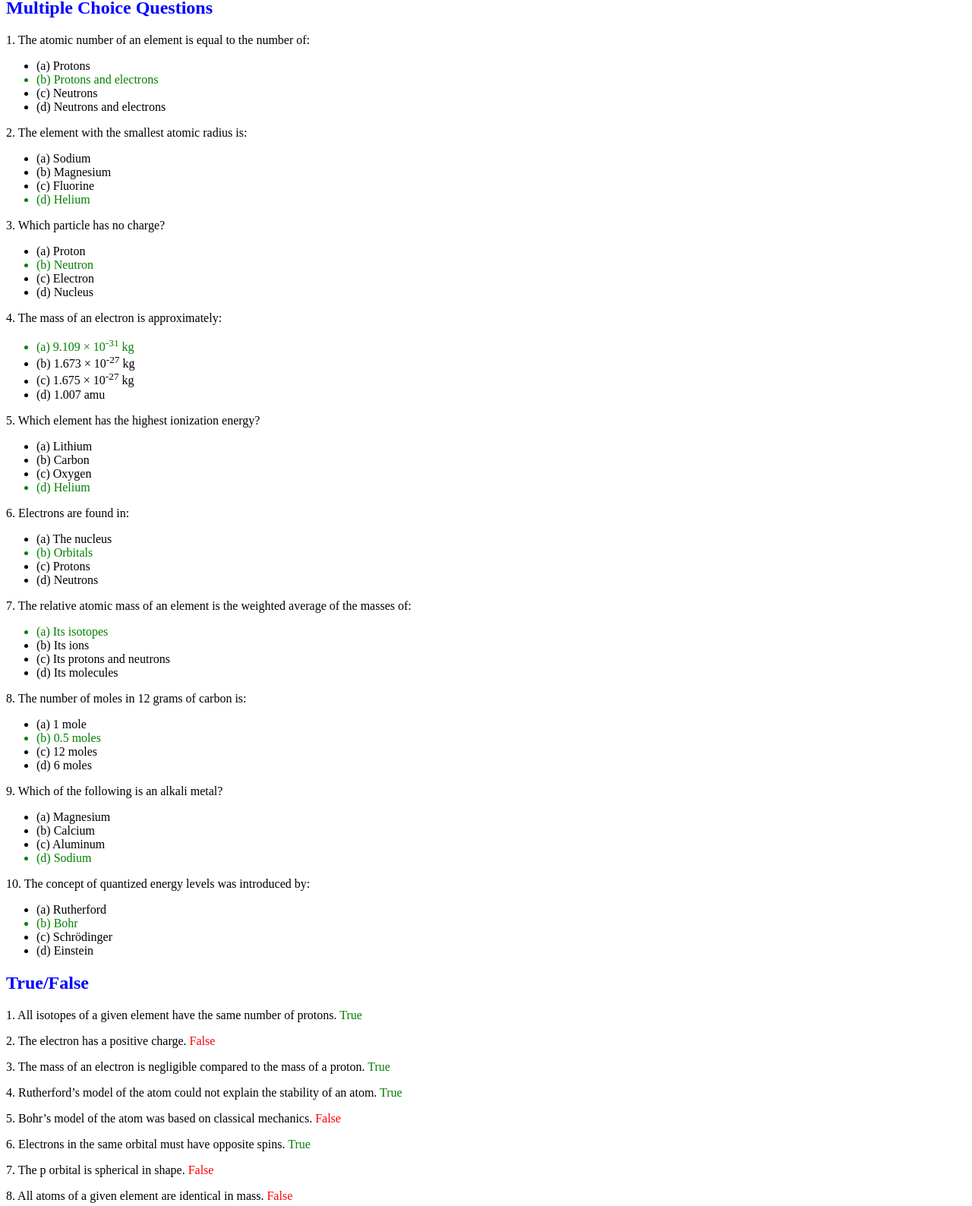
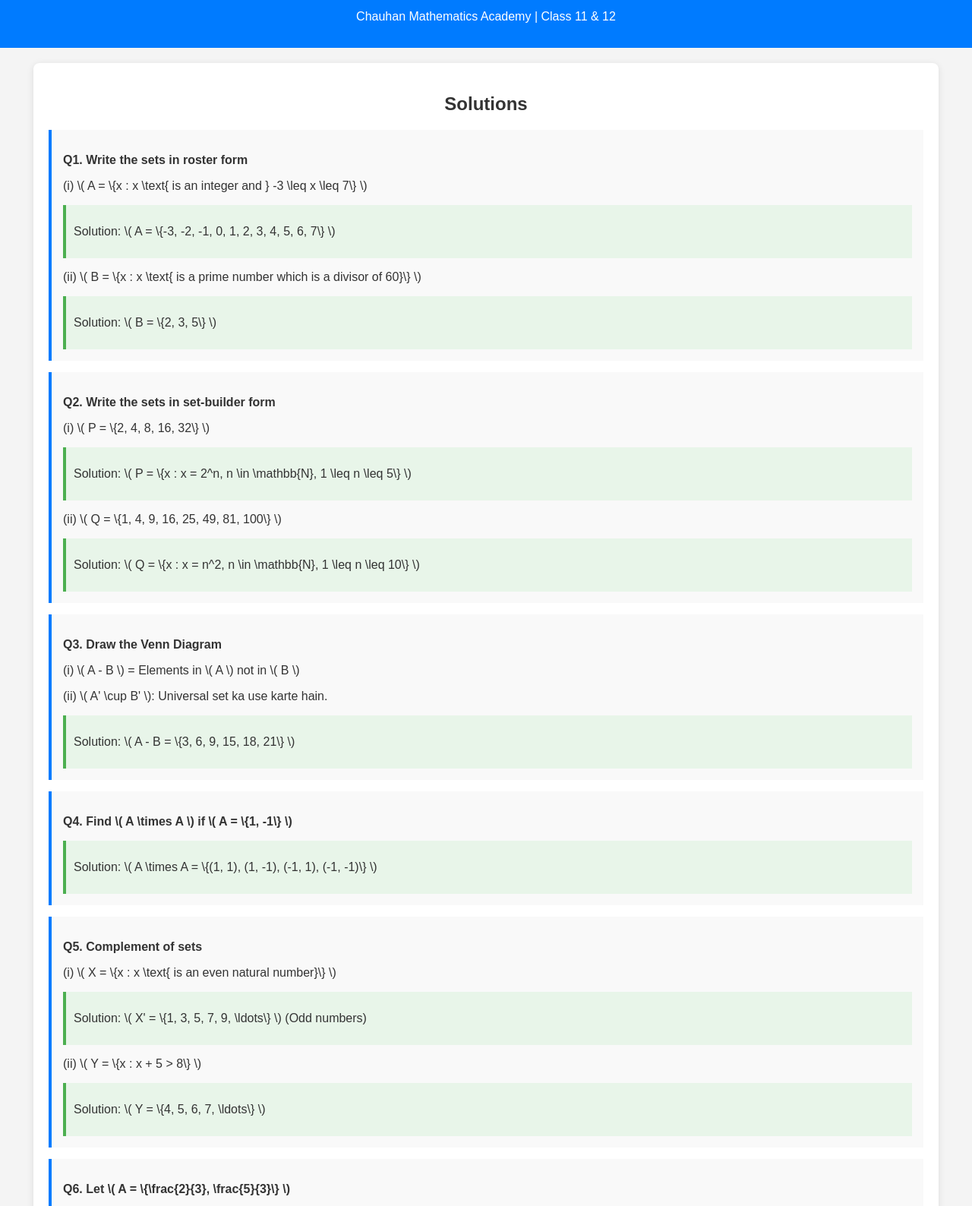
Before and after one commit to ghosthets/zerostudy, a plain HTML site: page eq1.html in a window 1280 px wide. Shown: the part 83-1671 px from the top of the page at 76% size. Drawn offline with Linux system fonts and the light colour scheme.

Commit message:
Update eq1.html

```diff
--- a/eq1.html
+++ b/eq1.html
@@ -3,319 +3,128 @@
 <head>
     <meta charset="UTF-8">
     <meta name="viewport" content="width=device-width, initial-scale=1.0">
-    <title>Chemistry MCQs</title>
+    <title>Question Paper Solutions</title>
     <style>
-        /* Full-screen Notification styling */
-        .notification {
-            position: fixed;
-            top: 0;
-            left: 0;
-            width: 100%;
-            height: 100%;
-            background-color: rgba(255, 204, 0, 0.9); /* Semi-transparent yellow */
-            color: black;
-            font-size: 30px;
+        body {
+            font-family: 'Arial', sans-serif;
+            margin: 0;
+            padding: 0;
+            background-color: #f4f4f4;
+            color: #333;
+        }
+        header {
+            background-color: #007BFF;
+            color: white;
             text-align: center;
-            display: flex;
-            justify-content: center;
-            align-items: center;
-            z-index: 1000;
-            animation: fadeInOut 5s ease-in-out;
-            display: none;
+            padding: 1rem 0;
         }
-
-        @keyframes fadeInOut {
-            0% { opacity: 0; }
-            10% { opacity: 1; }
-            90% { opacity: 1; }
-            100% { opacity: 0; }
+        .container {
+            width: 90%;
+            margin: auto;
+            max-width: 1200px;
+            background: white;
+            padding: 20px;
+            box-shadow: 0 2px 10px rgba(0, 0, 0, 0.1);
+            margin-top: 20px;
+            border-radius: 8px;
         }
-
-        /* Button to trigger notification (optional) */
-        #notify-btn {
-            display: block;
-            margin: 20px auto;
-            padding: 10px 20px;
-            background-color: #007bff;
-            color: white;
-            border: none;
-            border-radius: 5px;
-            cursor: pointer;
-            font-size: 18px;
+        h1, h2 {
+            text-align: center;
+            color: #333;
         }
-
-        #notify-btn:hover {
-            background-color: #0056b3;
+        .question {
+            margin: 15px 0;
+            padding: 15px;
+            border-left: 4px solid #007BFF;
+            background: #f9f9f9;
         }
-        .correct { color: green; }
-        .incorrect { color: red; }
-        h2 { color: blue; }
+        .solution {
+            margin-top: 10px;
+            padding: 10px;
+            background: #e8f5e9;
+            border-left: 4px solid #4CAF50;
+        }
+        code {
+            background: #eee;
+            padding: 2px 4px;
+            border-radius: 3px;
+        }
     </style>
 </head>
 <body>
-    <h1>Chemistry Class 11 MCQs</h1>
-     <!-- Add a button to trigger the notification -->
-
-    <!-- Notification Div -->
-    <div class="notification" id="notification">
-        Bappe Diya MERR Jatt DONT keerr baby Jutt Dont CAre, Bhaii kuch bta diye Exam me! God tuje Maths vale sir ki umr denge!
-    </div>
-
-    <!-- MCQs content from your previous HTML goes here -->
-
-    <!-- JavaScript to show notification -->
-    <script>
-        // Function to show the notification
-        function showNotification() {
-            var notification = document.getElementById("notification");
-            notification.style.display = "flex"; // Change to flex for centering
-            setTimeout(function() {
-                notification.style.display = "none";
-            }, 5000); // Notification will disappear after 5 seconds
-        }
-
-        // Show notification automatically when the page loads
-        window.onload = showNotification;
-    </script>
-
-
-    <!-- Multiple Choice Questions -->
-    <h2>Multiple Choice Questions</h2>
+    <header>
+        <h1>Question Paper Solutions</h1>
+        <p>Chauhan Mathematics Academy | Class 11 & 12</p>
+    </header>
+    <div class="container">
+        <h2>Solutions</h2>
 
         <div class="question">
-        <p>1. The atomic number of an element is equal to the number of:</p>
-        <ul>
-            <li>(a) Protons</li>
-            <li class="correct">(b) Protons and electrons</li>
-            <li>(c) Neutrons</li>
-            <li>(d) Neutrons and electrons</li>
-        </ul>
+            <p><b>Q1. Write the sets in roster form</b></p>
+            <p>(i) \( A = \{x : x \text{ is an integer and } -3 \leq x \leq 7\} \)</p>
+            <div class="solution">
+                <p>Solution: \( A = \{-3, -2, -1, 0, 1, 2, 3, 4, 5, 6, 7\} \)</p>
+            </div>
+            <p>(ii) \( B = \{x : x \text{ is a prime number which is a divisor of 60}\} \)</p>
+            <div class="solution">
+                <p>Solution: \( B = \{2, 3, 5\} \)</p>
+            </div>
         </div>
 
         <div class="question">
-        <p>2. The element with the smallest atomic radius is:</p>
-        <ul>
-            <li>(a) Sodium</li>
-            <li>(b) Magnesium</li>
-            <li>(c) Fluorine</li>
-            <li class="correct">(d) Helium</li>
-        </ul>
+            <p><b>Q2. Write the sets in set-builder form</b></p>
+            <p>(i) \( P = \{2, 4, 8, 16, 32\} \)</p>
+            <div class="solution">
+                <p>Solution: \( P = \{x : x = 2^n, n \in \mathbb{N}, 1 \leq n \leq 5\} \)</p>
+            </div>
+            <p>(ii) \( Q = \{1, 4, 9, 16, 25, 49, 81, 100\} \)</p>
+            <div class="solution">
+                <p>Solution: \( Q = \{x : x = n^2, n \in \mathbb{N}, 1 \leq n \leq 10\} \)</p>
+            </div>
         </div>
 
         <div class="question">
-        <p>3. Which particle has no charge?</p>
-        <ul>
-            <li>(a) Proton</li>
-            <li class="correct">(b) Neutron</li>
-            <li>(c) Electron</li>
-            <li>(d) Nucleus</li>
-        </ul>
+            <p><b>Q3. Draw the Venn Diagram</b></p>
+            <p>(i) \( A - B \) = Elements in \( A \) not in \( B \)</p>
+            <p>(ii) \( A' \cup B' \): Universal set ka use karte hain.</p>
+            <div class="solution">
+                <p>Solution: \( A - B = \{3, 6, 9, 15, 18, 21\} \)</p>
+            </div>
         </div>
 
         <div class="question">
-        <p>4. The mass of an electron is approximately:</p>
-        <ul>
-            <li class="correct">(a) 9.109 × 10<sup>-31</sup> kg</li>
-            <li>(b) 1.673 × 10<sup>-27</sup> kg</li>
-            <li>(c) 1.675 × 10<sup>-27</sup> kg</li>
-            <li>(d) 1.007 amu</li>
-        </ul>
+            <p><b>Q4. Find \( A \times A \) if \( A = \{1, -1\} \)</b></p>
+            <div class="solution">
+                <p>Solution: \( A \times A = \{(1, 1), (1, -1), (-1, 1), (-1, -1)\} \)</p>
+            </div>
         </div>
 
         <div class="question">
-        <p>5. Which element has the highest ionization energy?</p>
-        <ul>
-            <li>(a) Lithium</li>
-            <li>(b) Carbon</li>
-            <li>(c) Oxygen</li>
-            <li class="correct">(d) Helium</li>
-        </ul>
+            <p><b>Q5. Complement of sets</b></p>
+            <p>(i) \( X = \{x : x \text{ is an even natural number}\} \)</p>
+            <div class="solution">
+                <p>Solution: \( X' = \{1, 3, 5, 7, 9, \ldots\} \) (Odd numbers)</p>
+            </div>
+            <p>(ii) \( Y = \{x : x + 5 > 8\} \)</p>
+            <div class="solution">
+                <p>Solution: \( Y = \{4, 5, 6, 7, \ldots\} \)</p>
+            </div>
         </div>
 
         <div class="question">
-        <p>6. Electrons are found in:</p>
-        <ul>
-            <li>(a) The nucleus</li>
-            <li class="correct">(b) Orbitals</li>
-            <li>(c) Protons</li>
-            <li>(d) Neutrons</li>
-        </ul>
+            <p><b>Q6. Let \( A = \{\frac{2}{3}, \frac{5}{3}\} \)</b></p>
+            <div class="solution">
+                <p>Solution: \( x + y = \frac{4}{3} \), \( x - y = 0 \)</p>
+            </div>
         </div>
 
         <div class="question">
-        <p>7. The relative atomic mass of an element is the weighted average of the masses of:</p>
-        <ul>
-            <li class="correct">(a) Its isotopes</li>
-            <li>(b) Its ions</li>
-            <li>(c) Its protons and neutrons</li>
-            <li>(d) Its molecules</li>
-        </ul>
+            <p><b>Q7. Relation R on A</b></p>
+            <p>Set \( A = \{2, 3, 4, 6\} \)</p>
+            <div class="solution">
+                <p>Solution: \( R = \{(2, 2), (2, 4), (2, 6), (3, 3), (3, 6), (4, 4), (6, 6)\} \)</p>
             </div>
-
-    <div class="question">
-        <p>8. The number of moles in 12 grams of carbon is:</p>
-        <ul>
-            <li>(a) 1 mole</li>
-            <li class="correct">(b) 0.5 moles</li>
-            <li>(c) 12 moles</li>
-            <li>(d) 6 moles</li>
-        </ul>
         </div>
-
-    <div class="question">
-        <p>9. Which of the following is an alkali metal?</p>
-        <ul>
-            <li>(a) Magnesium</li>
-            <li>(b) Calcium</li>
-            <li>(c) Aluminum</li>
-            <li class="correct">(d) Sodium</li>
-        </ul>
-    </div>
-
-    <div class="question">
-        <p>10. The concept of quantized energy levels was introduced by:</p>
-        <ul>
-            <li>(a) Rutherford</li>
-            <li class="correct">(b) Bohr</li>
-            <li>(c) Schrödinger</li>
-            <li>(d) Einstein</li>
-        </ul>
-    </div>
-
-    <!-- True/False -->
-    <h2>True/False</h2>
-
-    <div class="question">
-        <p>1. All isotopes of a given element have the same number of protons. <span class="correct">True</span></p>
-    </div>
-
-    <div class="question">
-        <p>2. The electron has a positive charge. <span class="incorrect">False</span></p>
-    </div>
-
-    <div class="question">
-        <p>3. The mass of an electron is negligible compared to the mass of a proton. <span class="correct">True</span></p>
-    </div>
-
-    <div class="question">
-        <p>4. Rutherford’s model of the atom could not explain the stability of an atom. <span class="correct">True</span></p>
-    </div>
-
-    <div class="question">
-        <p>5. Bohr’s model of the atom was based on classical mechanics. <span class="incorrect">False</span></p>
-    </div>
-
-    <div class="question">
-        <p>6. Electrons in the same orbital must have opposite spins. <span class="correct">True</span></p>
-    </div>
-
-    <div class="question">
-        <p>7. The p orbital is spherical in shape. <span class="incorrect">False</span></p>
-    </div>
-
-    <div class="question">
-        <p>8. All atoms of a given element are identical in mass. <span class="incorrect">False</span></p>
-    </div>
-
-    <div class="question">
-        <p>9. An ion is an atom or molecule with a net electric charge. <span class="correct">True</span></p>
-    </div>
-
-    <div class="question">
-        <p>10. The nucleus of an atom contains electrons. <span class="incorrect">False</span></p>
-    </div>
-
-    <!-- Match the Pairs -->
-    <h2>Match the Pairs</h2>
-
-    <div class="question">
-        <p>1. Match the following:</p>
-        <ul>
-            <li>(a) Proton - Positive charge</li>
-            <li>(b) Neutron - Neutral charge</li>
-            <li>(c) Electron - Negative charge</li>
-        </ul>
-    </div>
-
-    <div class="question">
-        <p>2. Match the elements with their symbols:</p>
-        <ul>
-            <li>(a) Hydrogen - H</li>
-            <li>(b) Carbon - C</li>
-            <li>(c) Oxygen - O</li>
-        </ul>
-    </div>
-
-    <div class="question">
-        <p>3. Match the scientists with their contributions:</p>
-        <ul>
-            <li>(a) Dalton - Atomic theory</li>
-            <li>(b) Bohr - Energy levels</li>
-            <li>(c) Thomson - Electron discovery</li>
-        </ul>
-    </div>
-
-    <div class="question">
-        <p>4. Match the subatomic particles with their mass:</p>
-        <ul>
-            <li>(a) Electron - 9.109 × 10<sup>-31</sup> kg</li>
-            <li>(b) Proton - 1.673 × 10<sup>-27</sup> kg</li>
-            <li>(c) Neutron - 1.675 × 10<sup>-27</sup> kg</li>
-        </ul>
-    </div>
-
-    <div class="question">
-        <p>5. Match the quantum numbers with their significance:</p>
-        <ul>
-            <li>(a) Principal quantum number - Energy level</li>
-            <li>(b) Azimuthal quantum number - Shape of the orbital</li>
-            <li>(c) Magnetic quantum number - Orientation of the orbital</li>
-        </ul>
-    </div>
-
-    <div class="question">
-        <p>6. Match the molecules with their molecular formula:</p>
-        <ul>
-            <li>(a) Water - H<sub>2</sub>O</li>
-            <li>(b) Methane - CH<sub>4</sub></li>
-            <li>(c) Carbon dioxide - CO<sub>2</sub></li>
-        </ul>
-    </div>
-
-    <div class="question">
-        <p>7. Match the elements with their atomic number:</p>
-        <ul>
-            <li>(a) Hydrogen - 1</li>
-            <li>(b) Helium - 2</li>
-            <li>(c) Carbon - 6</li>
-        </ul>
-    </div>
-
-    <div class="question">
-        <p>8. Match the bonds with their types:</p>
-        <ul>
-            <li>(a) Ionic bond - Transfer of electrons</li>
-            <li>(b) Covalent bond - Sharing of electrons</li>
-            <li>(c) Metallic bond - Sea of electrons</li>
-        </ul>
-    </div>
-
-    <div class="question">
-        <p>9. Match the types of radiation with their characteristics:</p>
-        <ul>
-            <li>(a) Alpha particles - Positively charged</li>
-            <li>(b) Beta particles - Negatively charged</li>
-            <li>(c) Gamma rays - Neutral</li>
-        </ul>
-    </div>
-
-    <div class="question">
-        <p>10. Match the physical states with their characteristics:</p>
-        <ul>
-            <li>(a) Solid - Fixed shape and volume</li>
-            <li>(b) Liquid - Fixed volume but no fixed shape</li>
-            <li>(c) Gas - Neither fixed shape nor volume</li>
-        </ul>
     </div>
 </body>
 </html>
```
Lines whose indentation alone changed are shown as unchanged.
